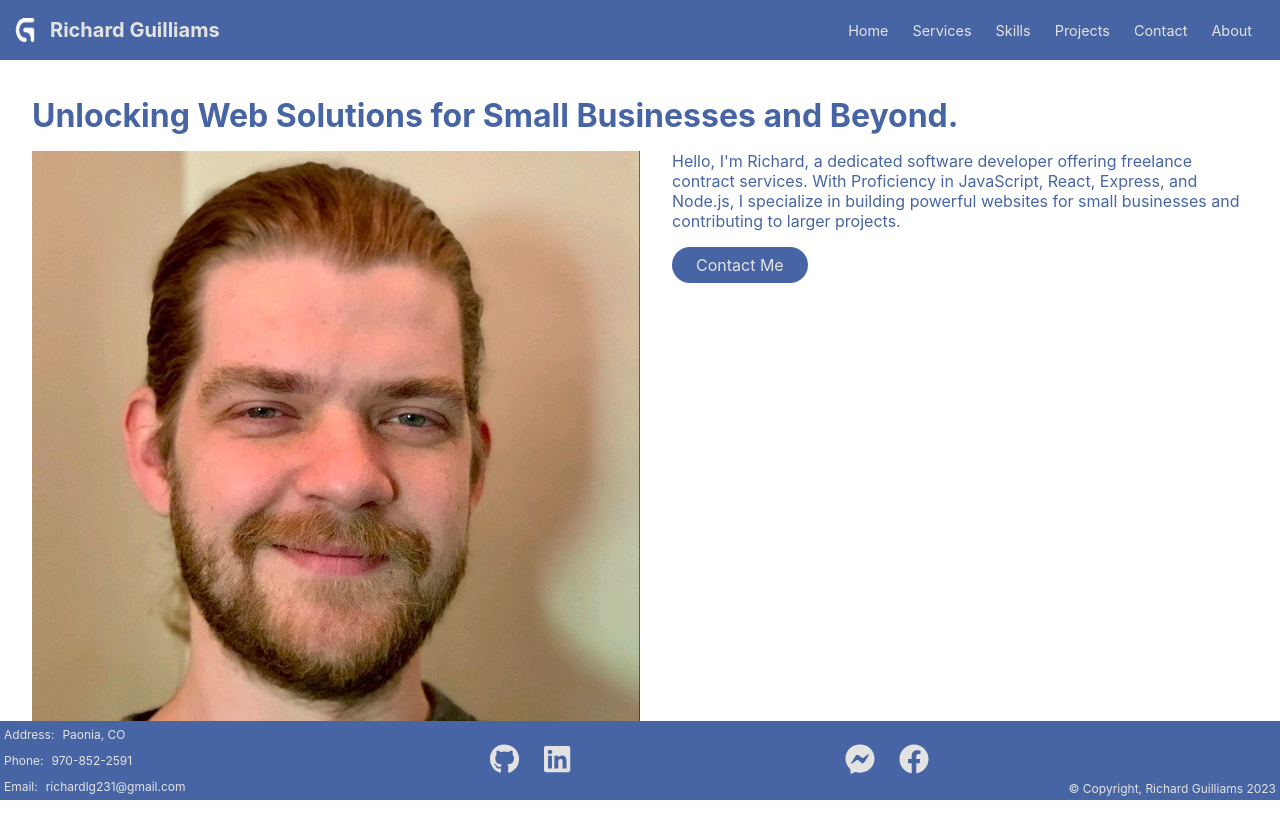
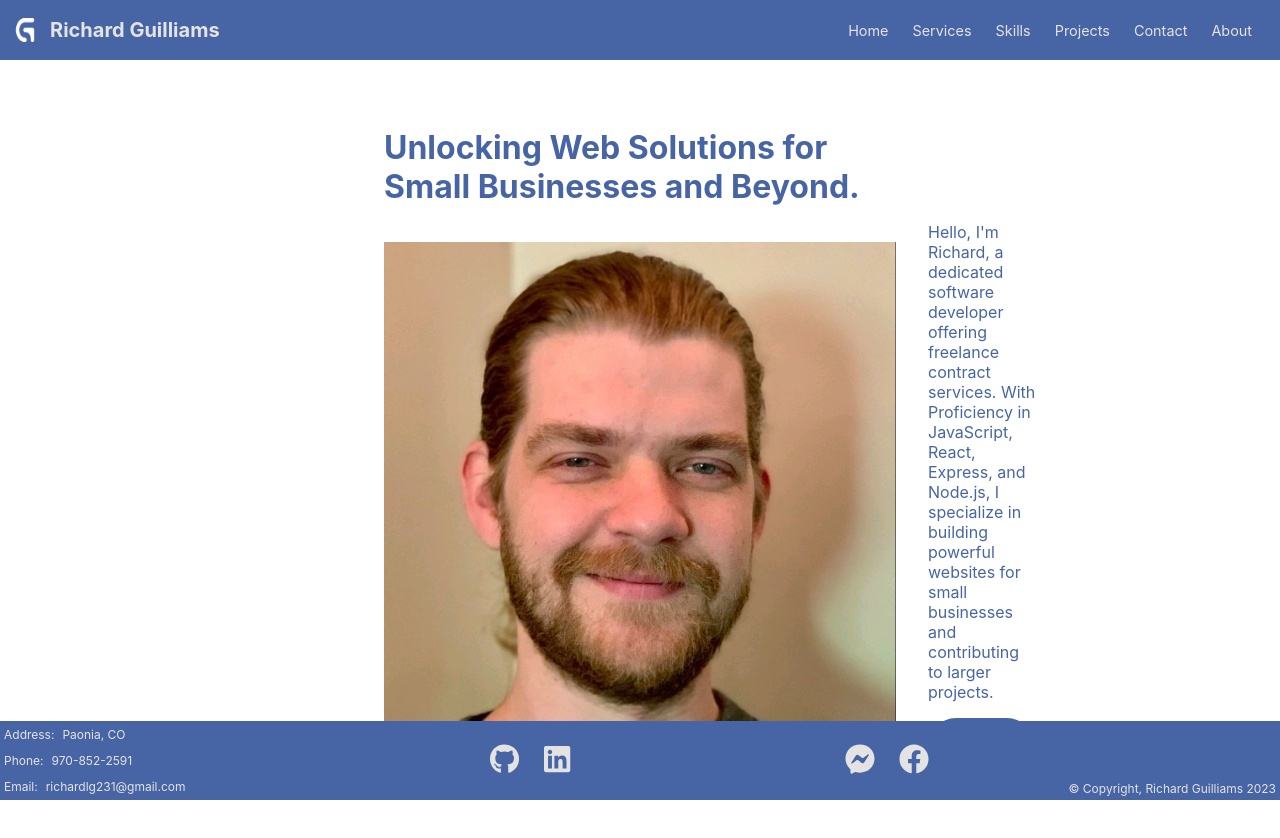
Before and after one commit to RichardGuilliams/richard-guilliams-development, a Next.js app: page / in a window 1280 px wide. Shown: the top 838 px of the page. Built offline with nearby package versions, Linux system fonts and the light colour scheme.

Commit message:
Complete Site v1

```diff
--- a/styles/styles.css
+++ b/styles/styles.css
@@ -476,6 +476,22 @@ footer > ul > li > a{
 }
 
 @media all and (min-width: 800px){
+  .hero{
+    margin: 10rem;
+  }
+
+  .hero > div > div{
+    flex: 3;
+  }
+
+  .button_2{
+    align-self: flex-end;
+  }
+
+  .hero-container{
+    display: flex;
+  }
+
   .nav-hidden{
     display: flex;
   }
@@ -483,4 +499,15 @@ footer > ul > li > a{
   .dropdown{
     display: none;
   }
+
+  .section{
+    margin: 8rem 12rem;
+  }
 }
+
+
+@media all and (min-width: 1200px){
+  .section{
+    margin: 8rem 24rem;
+  }
+}
```
